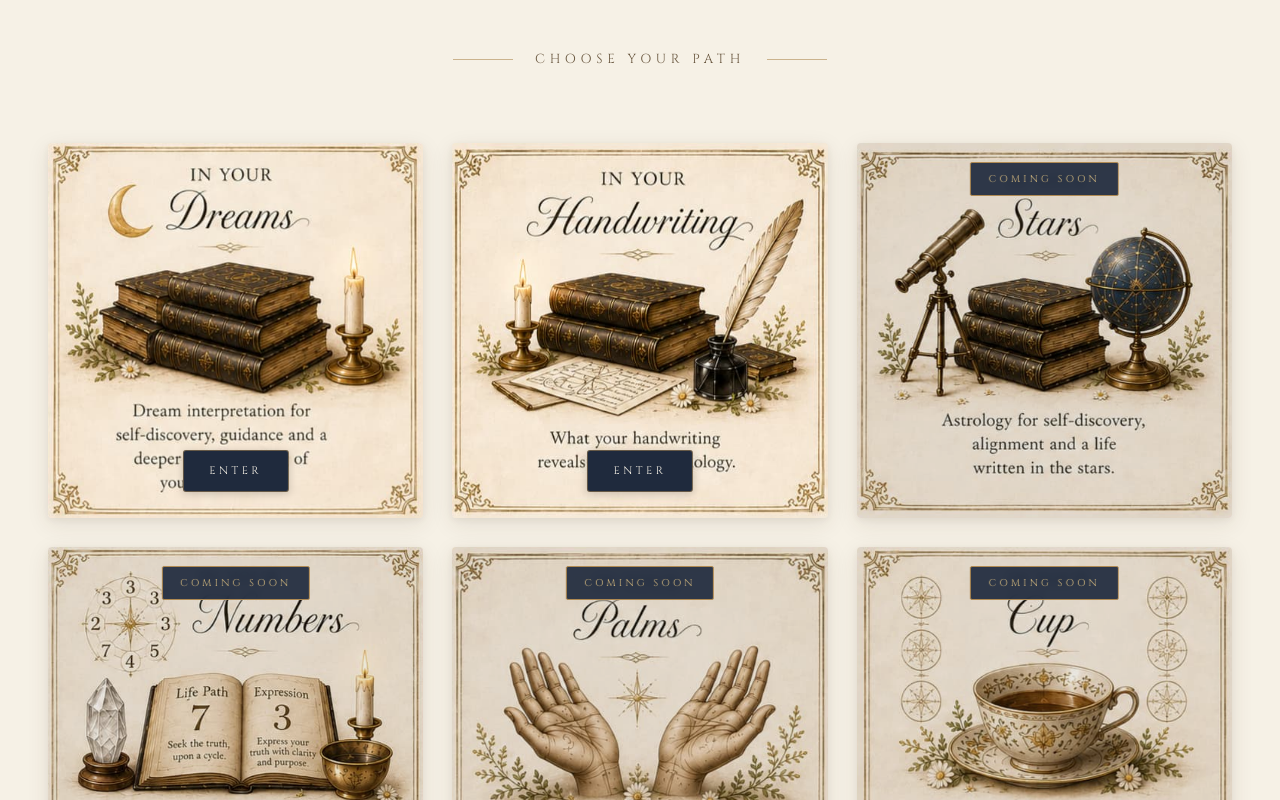
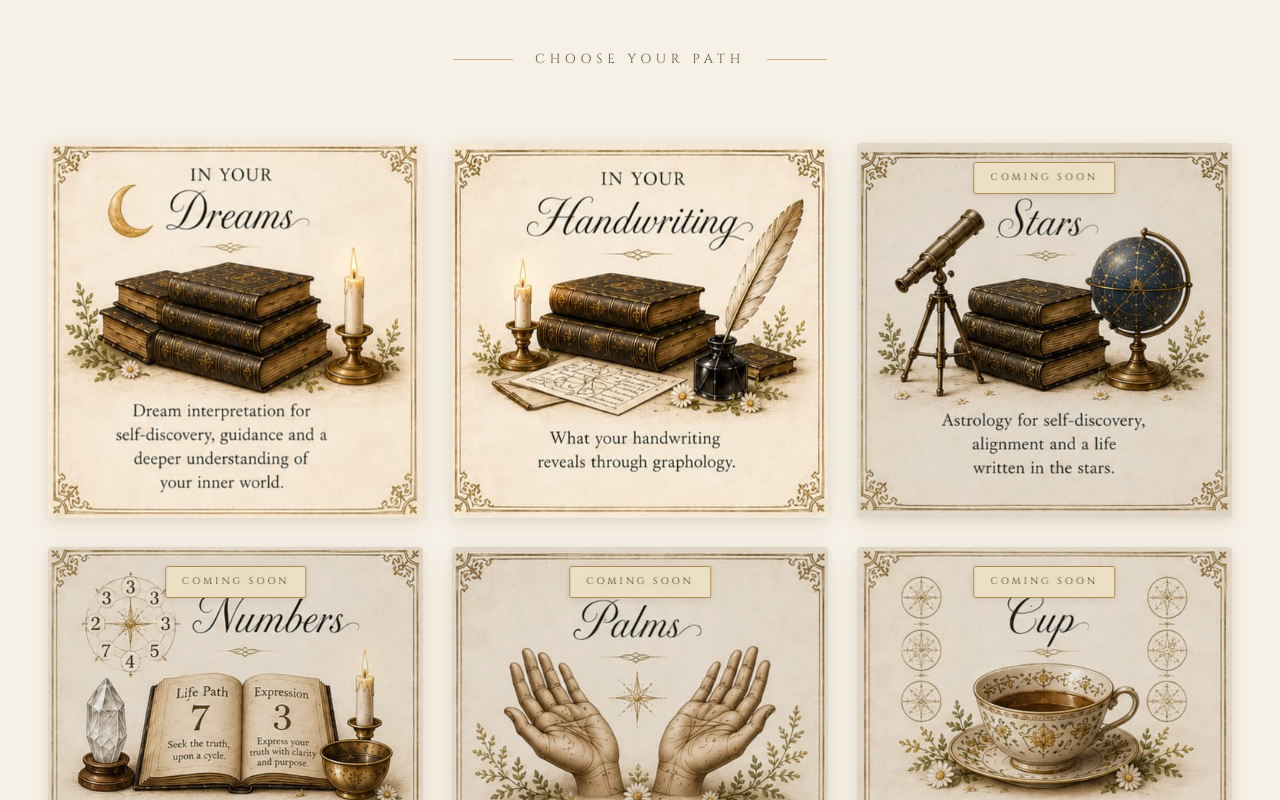
Before and after one commit to NIONICCI/insideyourlibrary, a website: page metaphysical-wing.html in a window 1280 px wide. Shown: the part 711-1511 px from the top of the page. Drawn offline with nearby package versions, Linux system fonts and the light colour scheme.

Commit message:
Update metaphysical-wing.html

```diff
--- a/metaphysical-wing.html
+++ b/metaphysical-wing.html
@@ -274,49 +274,60 @@
   }
   .tile-card.is-live:hover img { transform: scale(1.03); }
 
-  /* Live ENTER button overlay */
+  /* Live ENTER cue — only appears on hover */
   .tile-enter {
     position: absolute;
     bottom: 1.6rem;
     left: 50%;
-    transform: translateX(-50%);
-    background: var(--night-button);
-    color: var(--cream);
+    transform: translateX(-50%) translateY(8px);
+    background: rgba(45, 36, 25, 0.88);
+    color: var(--cream-soft);
     font-family: 'Cinzel', serif;
-    font-size: 0.68rem;
+    font-size: 0.66rem;
     letter-spacing: 0.32em;
-    padding: 0.7rem 1.6rem;
-    border-radius: 3px;
+    padding: 0.55rem 1.3rem;
+    border-radius: 2px;
     text-transform: uppercase;
-    transition: all 0.35s ease;
-    border: 1px solid rgba(176, 138, 82, 0.5);
+    transition: all 0.4s ease;
+    border: 1px solid rgba(212, 185, 127, 0.55);
     z-index: 3;
     white-space: nowrap;
-    box-shadow: 0 2px 8px rgba(0,0,0,0.18);
+    opacity: 0;
+    backdrop-filter: blur(4px);
+    -webkit-backdrop-filter: blur(4px);
   }
   .tile-card.is-live:hover .tile-enter {
-    background: var(--night-button-h);
-    transform: translateX(-50%) translateY(-2px);
-    box-shadow: 0 6px 14px rgba(0,0,0,0.22);
+    opacity: 1;
+    transform: translateX(-50%) translateY(0);
+  }
+  .tile-enter::after {
+    content: ' →';
+    transition: transform 0.3s ease;
+    display: inline-block;
+    margin-left: 0.2em;
+  }
+  .tile-card.is-live:hover .tile-enter::after {
+    transform: translateX(3px);
   }
 
-  /* Coming Soon brass tag */
+  /* Coming Soon brass tag — warm brass on cream, matching tile aesthetic */
   .tile-soon {
     position: absolute;
     top: 1.2rem;
     left: 50%;
     transform: translateX(-50%);
-    background: rgba(31, 42, 61, 0.92);
-    color: var(--gold-bright);
+    background: rgba(235, 224, 196, 0.94);
+    color: var(--ink-soft);
     font-family: 'Cinzel', serif;
-    font-size: 0.62rem;
+    font-size: 0.6rem;
     letter-spacing: 0.32em;
-    padding: 0.5rem 1.1rem;
+    padding: 0.45rem 1rem;
     border-radius: 2px;
     text-transform: uppercase;
     z-index: 3;
     white-space: nowrap;
     border: 1px solid var(--gold);
+    box-shadow: 0 2px 6px rgba(70, 50, 30, 0.10);
     backdrop-filter: blur(4px);
     -webkit-backdrop-filter: blur(4px);
   }
```
